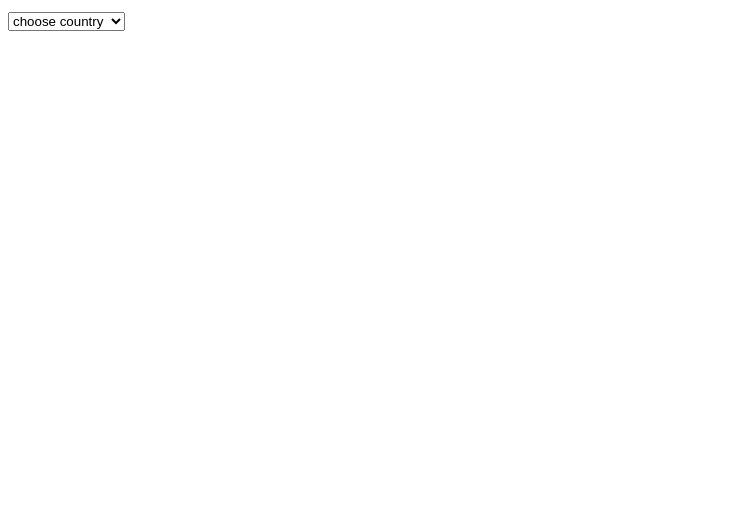
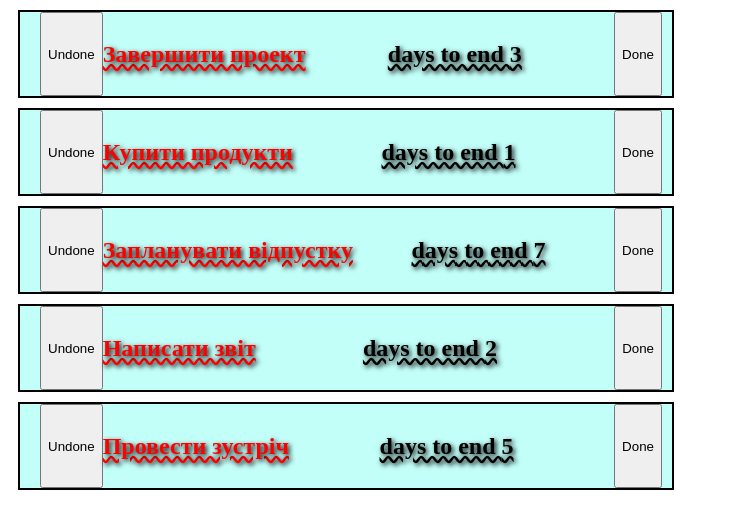
Before and after one commit to MakarKolesnyk/react, a React (Vite) app: page / in a window 1280 px wide. Shown: the top 528 px of the page, without its empty margins (0-729 px from the left). Built offline with nearby package versions, Linux system fonts and the light colour scheme.

Commit message:
Add scss

```diff
--- a/package.json
+++ b/package.json
@@ -25,6 +25,7 @@
     "eslint-plugin-react-hooks": "^7.0.1",
     "eslint-plugin-react-refresh": "^0.4.24",
     "globals": "^16.5.0",
+    "sass": "^1.97.3",
     "vite": "^7.3.1"
   }
 }
--- a/src/App.jsx
+++ b/src/App.jsx
@@ -1,11 +1,12 @@
-import Select from "./components/Select/Select";
-import countries from './components/Select/data';
+import Task from "./components/Task/Task";
+import TasksList from "./components/TasksList/TasksList";
+
 
 
 function App() {
   return (
     <>
-    <Select list={countries}/>
+    <TasksList/>
     </>
   );
 }
--- a/src/components/Task/Task.jsx
+++ b/src/components/Task/Task.jsx
@@ -1,5 +1,5 @@
 import PropTypes from "prop-types";
-import styles from "./Task.module.css";
+import styles from "./Task.module.scss";
 
 const Task = (props) => {
   const {
--- /dev/null
+++ b/src/components/Task/Task.module.scss
@@ -0,0 +1,46 @@
+$width: 25%;
+$min-width: 500px;
+$colorBG: hsl(174, 100%, 88%);
+$border-width: 2px;
+$gap: 10px;
+
+.task {
+  width: $width * 2;
+  min-width: $min-width;
+  display: flex;
+  border: $border-width solid black;
+  padding: 0 $gap;
+  margin: $gap;
+  justify-content: center;
+  background-color: $colorBG;
+  &:hover {
+    // background-color: darken($color: $colorBG, $amount: 20%);
+    // background-color: lighten($color: $colorBG, $amount: 20%);
+    background-color: transparentize($color: $colorBG, $amount: 0.3);
+    // background-color: invert($color: $colorBG);
+    // color: $colorBG;
+    // background-color: mix($color1: red, $color2: yellow, $weight: 50);
+    // background-color: grayscale($color: red)
+  }
+  p {
+    margin-right: auto;
+    font: {
+      size: 1.5em;
+      family: serif;
+      weight: 600;
+    }
+    text: {
+        shadow: 2px 2px 5px black;
+        decoration: {
+            line: underline;
+            style: wavy;
+        }
+    }
+  }
+  button {
+    margin-left: $gap;
+    &:hover {
+      background-color: $colorBG;
+    }
+  }
+}
```
Also changed, not shown: src/components/Task/Task.module.css (deleted, +0 -10 lines), 1 other file (tests, documents, lock files or other folders).
